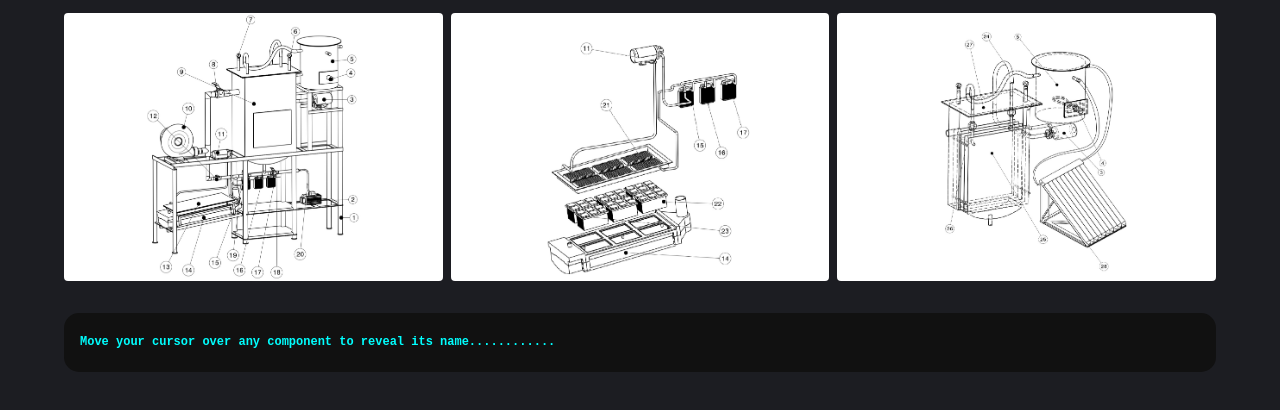
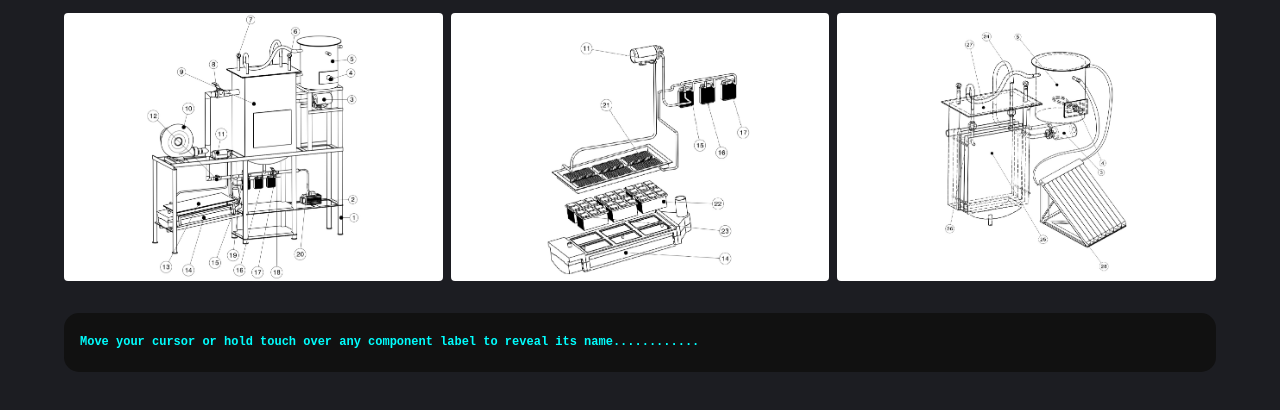
Before and after one commit to Jithin27George/Jithin-George, a plain HTML site: page Projects/SHAWG/Diagram_V2.html in a window 1280 px wide. Shown: the part 364-774 px from the top of the page. Drawn offline with nearby package versions, Linux system fonts and the light colour scheme.

Commit message:
Update Diagram_V2.html

```diff
--- a/Projects/SHAWG/Diagram_V2.html
+++ b/Projects/SHAWG/Diagram_V2.html
@@ -395,7 +395,7 @@
 
     <!-- inside your .container, replacing your old info-box -->
     <div id="info-box" class="holographic-card default">
-      <h2>Move your cursor over any component to reveal its name............</h2>
+      <h2>Move your cursor or hold touch over any component label to reveal its name............</h2>
     </div>
 
   </div>
```
